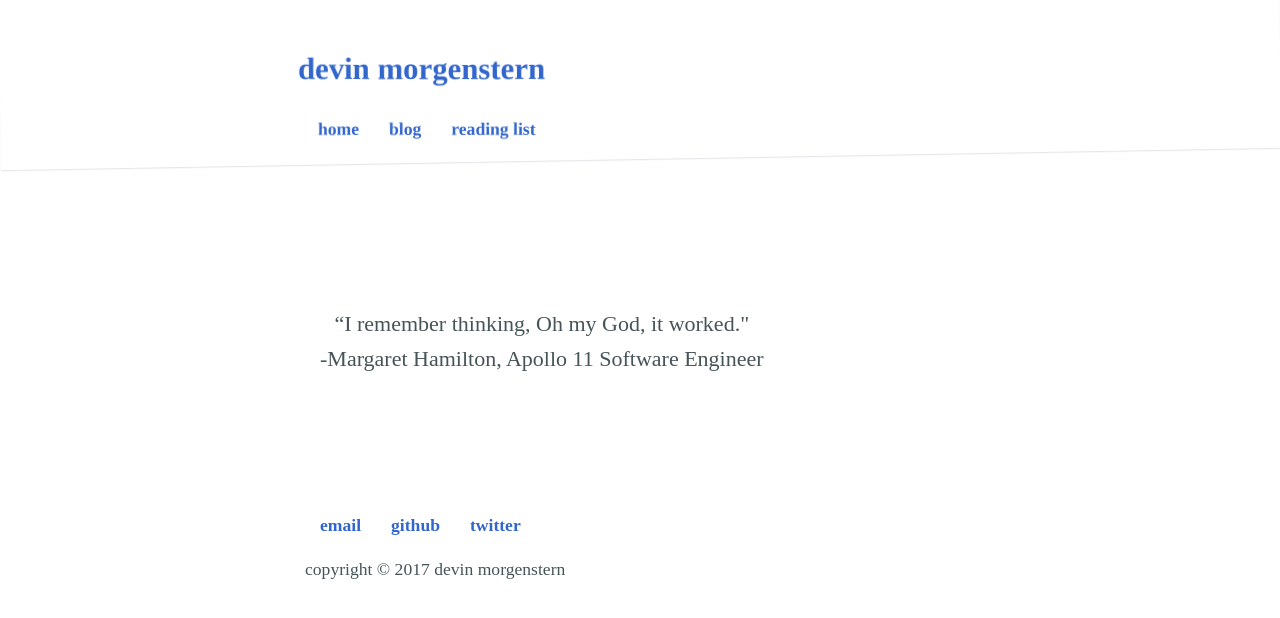
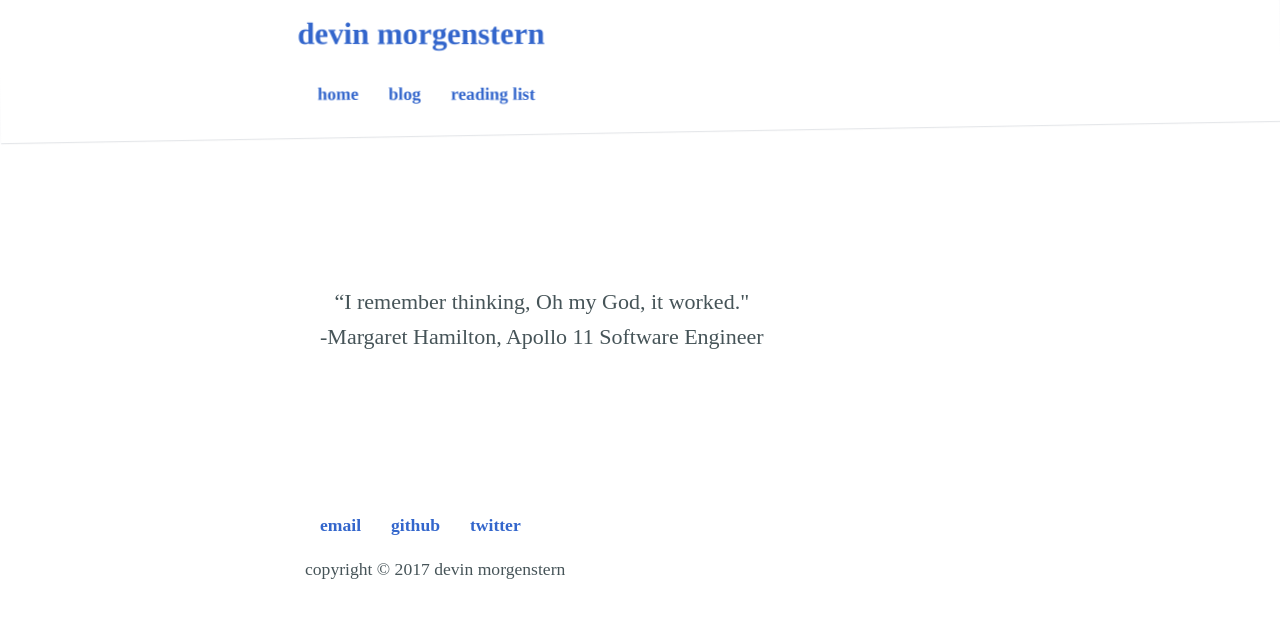
Before and after one commit to devinrm/devinrm.github.io, a Jekyll site: the page built from index.html, in a window 1280 px wide. Shown: the top 618 px of the page. Built offline with Jekyll 4.4.1, drawn with Linux system fonts in a browser that asks for light colours; some web fonts are replaced.

Commit message:
Minor css changes

```diff
--- a/_layouts/default.html
+++ b/_layouts/default.html
@@ -11,10 +11,10 @@
   </head>
   <body>
     <header class="nav-top" role="banner">
+      <aside class="skip">
+        <a href="#main-content">skip to main content</a>
+      </aside>
       <div class="container">
-        <aside class="skip">
-          <a href="#main-content">skip to main content</a>
-        </aside>
         <h1 class="site-header"><a href="/">{{ site.title }}</a></h1>
         <nav>
           <ul>
--- a/css/main.css
+++ b/css/main.css
@@ -79,7 +79,7 @@
 }
 
 .container {
-  margin: 0 auto;
+  margin: -2.5em auto;
   max-width: 700px;
 }
 
@@ -102,8 +102,9 @@
   background: #fff;
   border-bottom: 1px solid #fff;
   box-shadow: 0px 1px 1px RGBA(4, 25, 54, 0.1);
+  height: 7.5em;
   left: 0;
-  margin-top: -0.5em;
+  padding-top: 1.5em;
   position: fixed;
   top: 0;
   transform: rotate(-1deg);
@@ -165,7 +166,7 @@
 }
 
 .quote {
-  margin-top: 7em;
+  margin-top: 5em;
 }
 
 .site-header {
@@ -176,25 +177,24 @@
 }
 
 .skip {
-  margin-top: 0.5em;
-  padding: 0.5em;
+  padding-left: 2.5em;
 }
 
 .skip a {
   color: rgba(255,255,255,0.75);
-  height:1px;
-  left:-10000px;
-  overflow:hidden;
-  position:absolute;
-  top:auto;
-  width:1px;
+  height: 1px;
+  left: -10000px;
+  overflow: hidden;
+  position: absolute;
+  top: auto;
+  width: 1px;
 }
 
 .skip a:focus {
   color: #3366cc;
-  height:auto;
-  position:static;
-  width:auto;
+  height: auto;
+  position: static;
+  width: auto;
 }
 
 .tolkien a,
```
